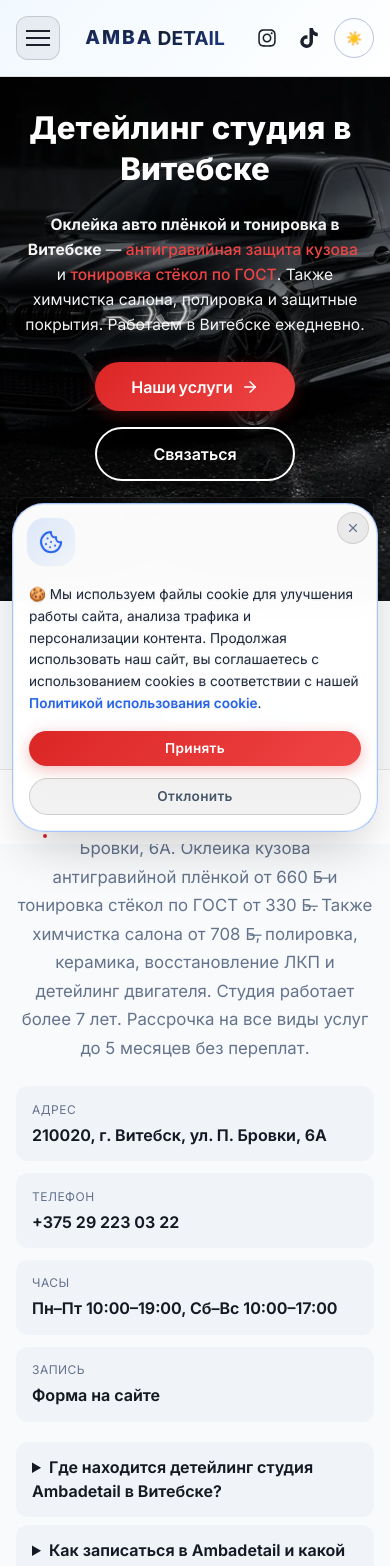
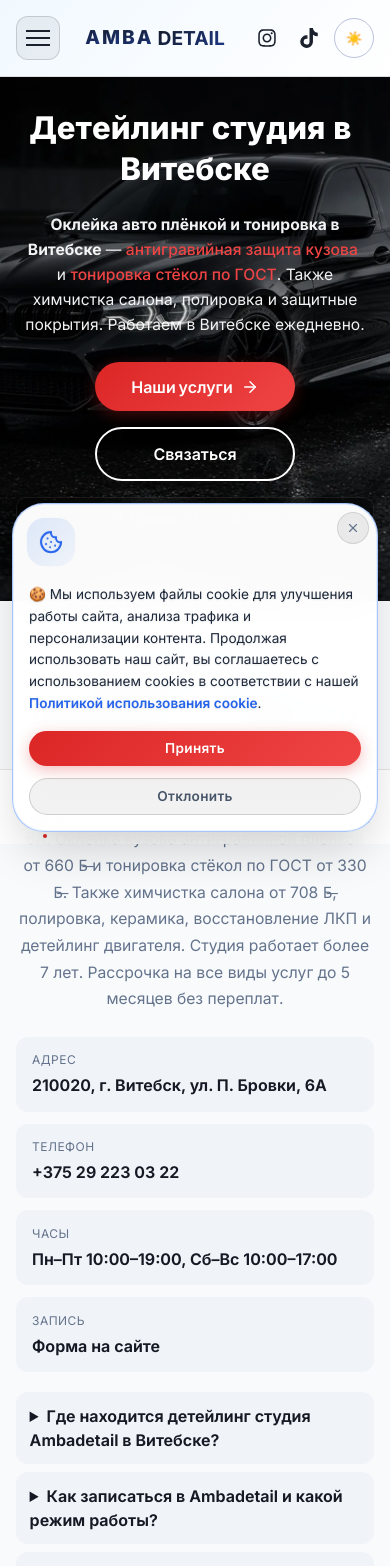
Before and after one commit to MartaNS09/ambadetail, a Next.js app: page / in a window 390 px wide. Shown: the top 1566 px of the page. Built offline with nearby package versions, Linux system fonts and the light colour scheme.

Commit message:
Починить перенос длинного текста FAQ на мобильных.
Co-authored-by: Cursor <cursoragent@cursor.com>

```diff
--- a/src/app/page.scss
+++ b/src/app/page.scss
@@ -365,6 +365,11 @@ body {
 
 .geo-facts {
   padding: 3.5rem 0 1rem;
+  overflow-x: clip;
+
+  .container {
+    min-width: 0;
+  }
 
   &__lead {
     max-width: 860px;
@@ -373,6 +378,8 @@ body {
     color: rgb(var(--text-secondary));
     font-size: 1.05rem;
     line-height: 1.7;
+    overflow-wrap: anywhere;
+    word-break: break-word;
   }
 
   &__list {
@@ -385,6 +392,7 @@ body {
       background: rgb(var(--bg-card));
       border-radius: 0.75rem;
       padding: 0.9rem 1rem;
+      min-width: 0;
     }
 
     dt {
@@ -398,6 +406,8 @@ body {
     dd {
       margin: 0;
       font-weight: 650;
+      overflow-wrap: anywhere;
+      word-break: break-word;
     }
 
     a {
@@ -413,16 +423,23 @@ body {
   &__faq {
     display: grid;
     gap: 0.5rem;
+    min-width: 0;
 
     details {
       background: rgb(var(--bg-card));
       border-radius: 0.75rem;
       padding: 0.85rem 1rem;
+      min-width: 0;
+      overflow-wrap: anywhere;
+      word-break: break-word;
     }
 
     summary {
       cursor: pointer;
       font-weight: 650;
+      white-space: normal;
+      overflow-wrap: anywhere;
+      word-break: break-word;
     }
   }
 
@@ -430,6 +447,8 @@ body {
     margin: 0.7rem 0 0.15rem;
     color: rgb(var(--text-secondary));
     line-height: 1.65;
+    overflow-wrap: anywhere;
+    word-break: break-word;
   }
 
   @media (max-width: 900px) {
@@ -439,8 +458,19 @@ body {
   }
 
   @media (max-width: 560px) {
+    padding: 2.5rem 0 0.5rem;
+
+    &__lead {
+      margin-top: -0.75rem;
+      font-size: 0.98rem;
+    }
+
     &__list {
       grid-template-columns: 1fr;
+    }
+
+    &__faq details {
+      padding: 0.75rem 0.85rem;
     }
   }
 }
```
